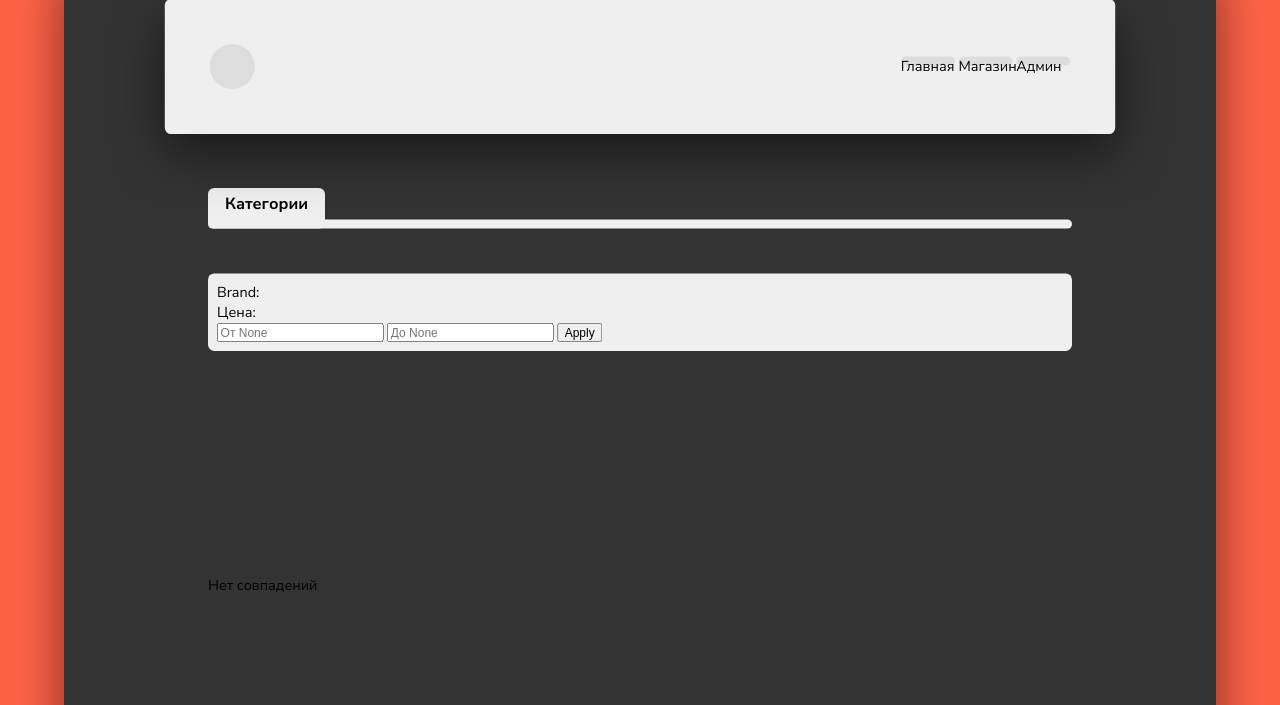
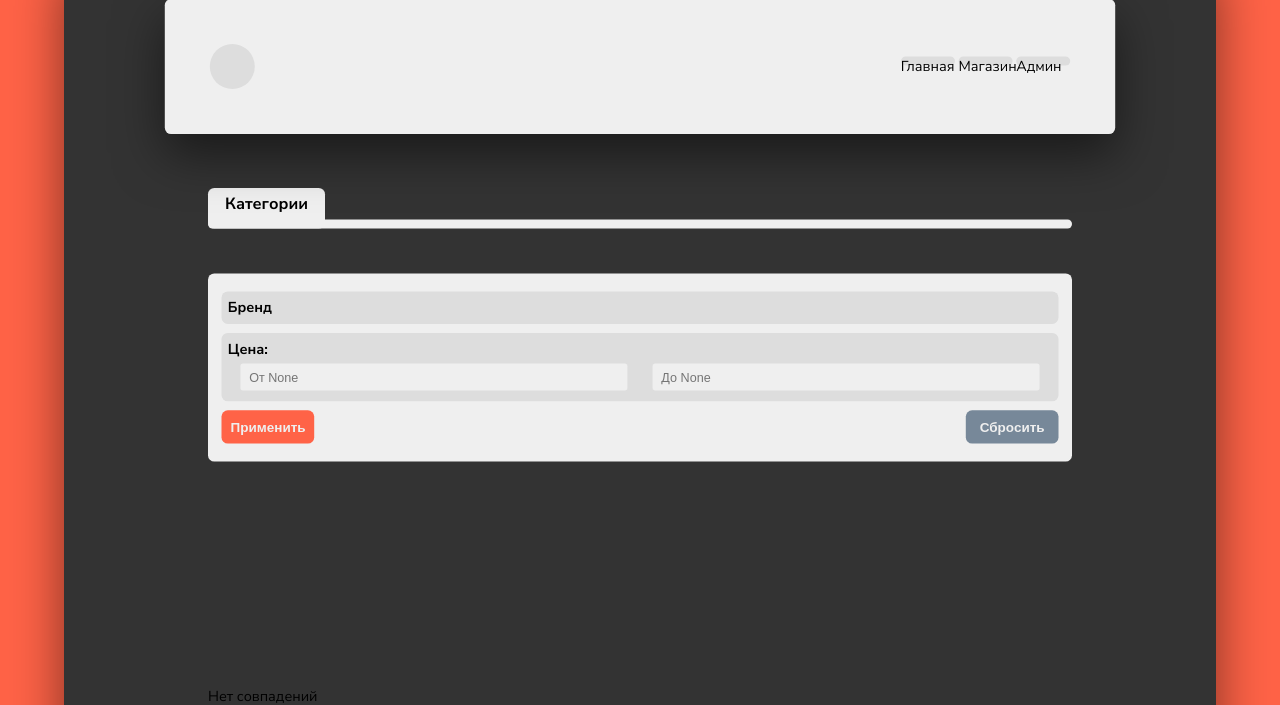
Before and after one commit to igor-73r/sv-bez, a Django app: page /store/ in a window 1280 px wide. Shown: the part 186-891 px from the top of the page. Run offline with Django 4.2, Linux system fonts and the light colour scheme; data that the repository does not hold is empty.

Commit message:
filters-1.2

```diff
--- a/SvbezDjangoWeb/static/css/product_card.css
+++ b/SvbezDjangoWeb/static/css/product_card.css
@@ -89,6 +89,10 @@ section.categories .category_block {
     left: 0;
 }
 
+section.categories .category_block:hover {
+    transform: scale(105%);
+}
+
 #category_head{
     position: relative;
     padding-top: 5px;
@@ -109,9 +113,9 @@ section.categories .category_block {
 .left-side-bar {
     position: absolute;
     padding: 10px;
-    left: -230px;
+    left: -265px;
     margin-left: auto;
-    width: 210px;
+    width: 245px;
     height: min-content;
     margin-top: 210px;
     margin-bottom: 200px;
@@ -120,8 +124,24 @@ section.categories .category_block {
     min-height: 2000px;
 }
 
-input[type="number" i]{
-    max-width: 48%;
+input[type="number"] {
+    background-color: var(--clr2);
+    vertical-align: top;
+    padding: 0;
+    height: 30px;
+    text-indent: 10px;
+    width: 47%;
+    border: none;
+    font-size: 14px;
+    border-radius: 3px;
+}
+
+input[type="number"]:focus {
+	outline: 2px solid tomato;
+}
+
+input[type="checkbox"] {
+    z-index: 9999;
 }
 
 @media (max-width: 1500px){
@@ -134,6 +154,70 @@ input[type="number" i]{
 
 }
 
-/*.form {*/
-/*    padding: 0;*/
-/*}*/
+.drop-down-data {
+    display: none;
+}
+
+.drop-down-data #id_brand {
+    display: block;
+}
+
+.label {
+    font-weight: bold;
+}
+
+.label:hover{
+    color: tomato;
+}
+
+.item {
+    margin: 10px 5px;
+    padding: 7px;
+    background-color: var(--clr1);
+    border-radius: var(--border-radius);
+}
+
+.item:hover {
+    /*background-color: lightgray;*/
+    transform: scale(105%);
+}
+
+.item:hover .drop-down-data{
+    color: black;
+}
+
+.item:hover #price{
+    color: black;
+}
+
+.price-field {
+    margin: 5px 0;
+    display: flex;
+    justify-content: space-around;
+}
+
+.my-button {
+    margin: 0 5px 10px 5px;
+    width: 103px;
+    background-color: tomato;
+    color: var(--clr2);
+    border-width: 0;
+    border-radius: var(--border-radius);
+    /*height: 30px;*/
+    font-weight: 600;
+    font-size: 15px;
+    padding: 10px;
+}
+
+.my-button:hover{
+    transform: scale(105%);
+}
+
+#dismiss{
+    background-color: lightslategray;
+}
+
+.buttons{
+    display: flex;
+    justify-content: space-between;
+}
--- a/SvbezDjangoWeb/store/forms.py
+++ b/SvbezDjangoWeb/store/forms.py
@@ -6,7 +6,8 @@ from django.db.models import Max, Min
 class CategoryFilterForm(forms.Form):
     def __init__(self, *args, **kwargs):
         super(CategoryFilterForm, self).__init__(*args)
-
+        self.label_suffix = ""
+        custom_checkbox_widget = forms.CheckboxSelectMultiple(attrs={'class': 'custom-checkbox'})
         if 'category' in kwargs:
             products = Products.objects.filter(category=kwargs.get('category'))
             brands_list = products.values_list('brand', flat=True).distinct()
@@ -20,7 +21,7 @@ class CategoryFilterForm(forms.Form):
         brands = ()
         for i in brands_list:
             brands += (i, i),
-        self.fields['brand'] = forms.MultipleChoiceField(choices=brands, label='Brand', required=False,
+        self.fields['brand'] = forms.MultipleChoiceField(choices=brands, label='Бренд', required=False,
                                                          widget=forms.CheckboxSelectMultiple)
         self.fields['price_min'] = forms.IntegerField(required=False,
                                                       widget=forms.NumberInput(attrs={
--- a/SvbezDjangoWeb/store/views.py
+++ b/SvbezDjangoWeb/store/views.py
@@ -1,4 +1,4 @@
-from django.shortcuts import render
+from django.shortcuts import render, redirect, HttpResponseRedirect
 from .models import Products, ProductsPropertiesValues, ProductsCategories
 from .filters import filtered_products, extended_filter_products
 from .forms import CategoryFilterForm
@@ -19,6 +19,8 @@ def price_field_validation(request):
 def base_store_view(request):
     categories = ProductsCategories.objects.all()
     props = request.GET
+    if 'dismiss' in props:
+        return redirect('base_store')
     if request.GET.get('price_min') or request.GET.get('price_max'):
         props = price_field_validation(request)
     products = filtered_products(props)
@@ -29,6 +31,8 @@ def base_store_view(request):
 def store_cat_view(request, category):
     categories = ProductsCategories.objects.all()
     props = request.GET
+    if 'dismiss' in props:
+        return redirect('cat_store', category)
     if request.GET.get('price_min') or request.GET.get('price_max'):
         props = price_field_validation(request)
     products = extended_filter_products(props, category)
--- a/SvbezDjangoWeb/templates/base.html
+++ b/SvbezDjangoWeb/templates/base.html
@@ -51,6 +51,7 @@
 </body>
 
 <script src="http://code.jquery.com/jquery-latest.min.js"></script>
+<script type="text/javascript" src="{% static 'js/jquery.cookies.js' %}"></script>
 <script src="{% static 'js/base.js' %}"></script>
 
 </html>
--- a/SvbezDjangoWeb/templates/store/store.html
+++ b/SvbezDjangoWeb/templates/store/store.html
@@ -45,15 +45,31 @@
     <form method="GET">
     {% for f in form %}
             {% if f.name == 'price_min' %}
-                Цена: <br>
-                {{ form.price_min }} {{ form.price_max }}
+                <div class="item">
+                    <div class="label" id="price">
+                        Цена:
+                    </div>
+                    <div class="price-field">
+                        {{ form.price_min }} {{ form.price_max }}
+                    </div>
+                </div>
             {% elif f.name == 'price_max' %}
             {% else %}
-                {{ f.label_tag }} {{ f }}
+                <div class="item">
+                    <div class="label">
+                        {{ f.label_tag }}
+                    </div>
+                    <div class="drop-down-data">
+                        {{ f }}
+                    </div>
+                </div>
             {% endif %}
         {% endfor %}
     {% endif %}
-    <input type="submit" value="Apply">
+    <div class="buttons">
+        <input class="my-button" type="submit" value="Применить">
+        <input class="my-button" id="dismiss" type="submit" name="dismiss" value="Сбросить">
+    </div>
     </form>
 </section>
 
```
Also changed, not shown: SvbezDjangoWeb/static/js/base.js (+39 -0 lines), SvbezDjangoWeb/static/js/jquery.cookies.js (added).
